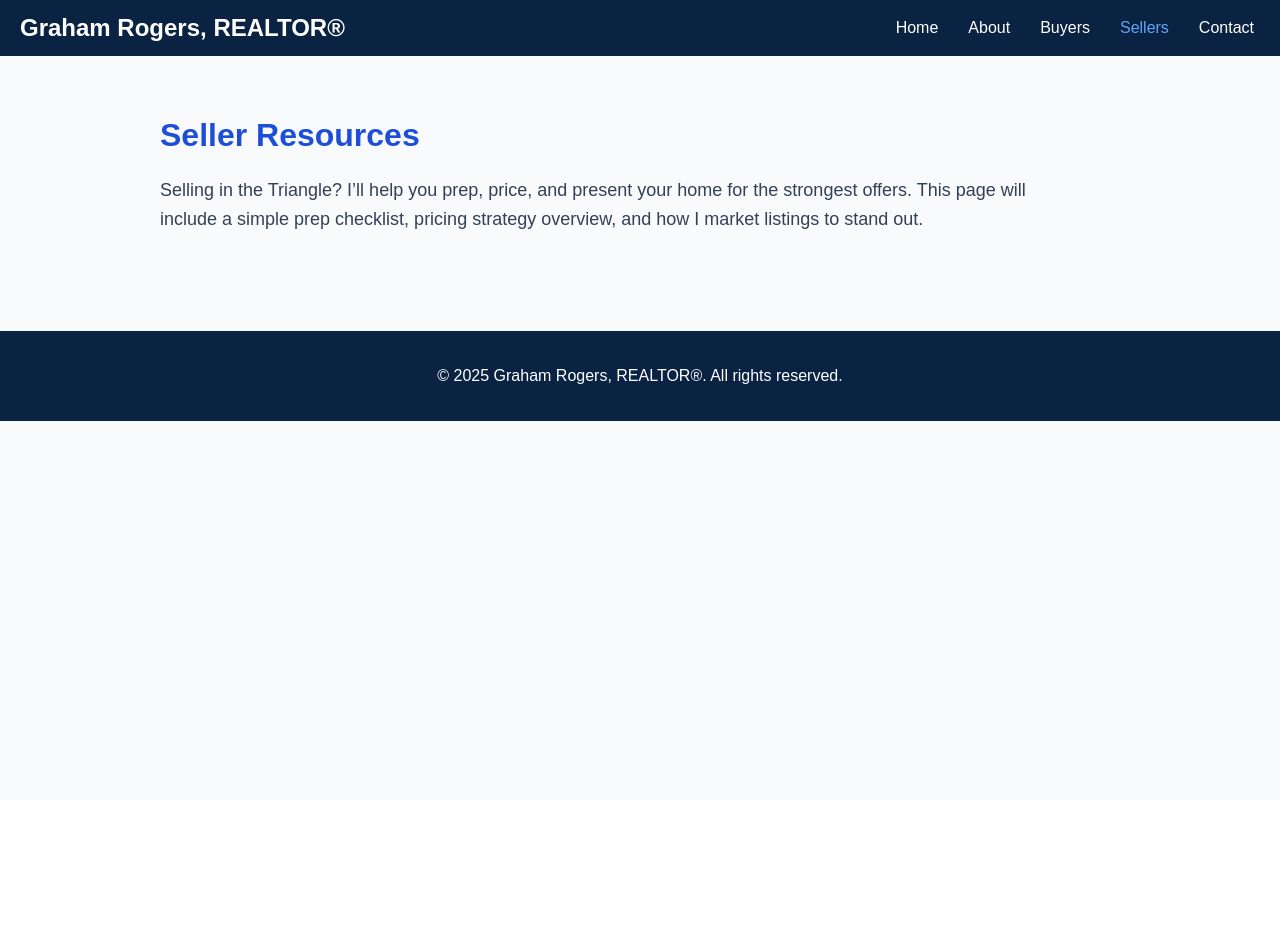
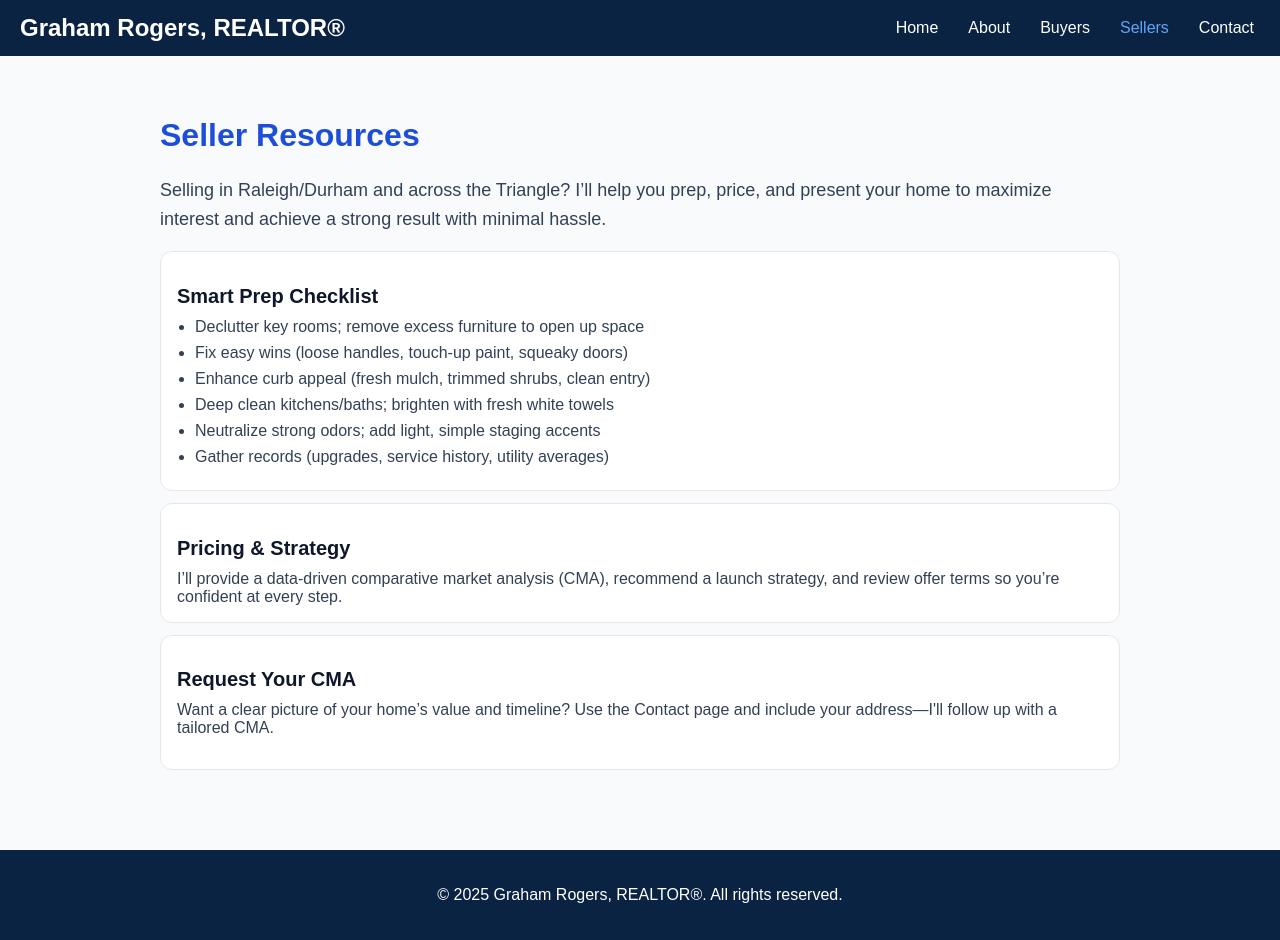
Before and after one commit to gwr1213-prog/graham-rogers-site, a React (Create React App) app: page / in a window 1280 px wide. Both pictures are taken after a click on the button "Sellers". Before the commit the page ends 800 px from the top, so only its background shows below. Built offline with nearby package versions, Linux system fonts and the light colour scheme.

Commit message:
Fill Sellers page content

```diff
--- a/src/App.tsx
+++ b/src/App.tsx
@@ -120,17 +120,47 @@ function Buyers() {
 }
 
 function Sellers() {
+  const item: React.CSSProperties = { marginBottom: 8 };
+  const card: React.CSSProperties = { background: "#fff", border: "1px solid #e5e7eb", borderRadius: 12, padding: 16, marginTop: 12 };
+
   return (
     <div style={{ padding: 20 }}>
       <h1 style={{ color: "#1d4ed8" }}>Seller Resources</h1>
       <p style={{ color: "#334155", fontSize: 18, lineHeight: 1.6, maxWidth: 900 }}>
-        Selling in the Triangle? I’ll help you prep, price, and present your home for the strongest
-        offers. This page will include a simple prep checklist, pricing strategy overview, and how I
-        market listings to stand out.
+        Selling in Raleigh/Durham and across the Triangle? I’ll help you prep, price, and present your home
+        to maximize interest and achieve a strong result with minimal hassle.
       </p>
+
+      <div style={card}>
+        <h2 style={{ color: "#0f172a", fontSize: 20, marginBottom: 10 }}>Smart Prep Checklist</h2>
+        <ul style={{ color: "#334155", paddingLeft: 18, margin: 0 }}>
+          <li style={item}>Declutter key rooms; remove excess furniture to open up space</li>
+          <li style={item}>Fix easy wins (loose handles, touch-up paint, squeaky doors)</li>
+          <li style={item}>Enhance curb appeal (fresh mulch, trimmed shrubs, clean entry)</li>
+          <li style={item}>Deep clean kitchens/baths; brighten with fresh white towels</li>
+          <li style={item}>Neutralize strong odors; add light, simple staging accents</li>
+          <li style={item}>Gather records (upgrades, service history, utility averages)</li>
+        </ul>
+      </div>
+
+      <div style={card}>
+        <h2 style={{ color: "#0f172a", fontSize: 20, marginBottom: 10 }}>Pricing & Strategy</h2>
+        <p style={{ color: "#334155", margin: 0 }}>
+          I’ll provide a data-driven comparative market analysis (CMA), recommend a launch strategy,
+          and review offer terms so you’re confident at every step.
+        </p>
+      </div>
+
+      <div style={card}>
+        <h2 style={{ color: "#0f172a", fontSize: 20, marginBottom: 10 }}>Request Your CMA</h2>
+        <p style={{ color: "#334155", marginTop: 0 }}>
+          Want a clear picture of your home’s value and timeline? Use the Contact page and include your address—I'll follow up with a tailored CMA.
+        </p>
+      </div>
     </div>
   );
 }
+
 
 
 /* ------- Shared styles ------- */
```
